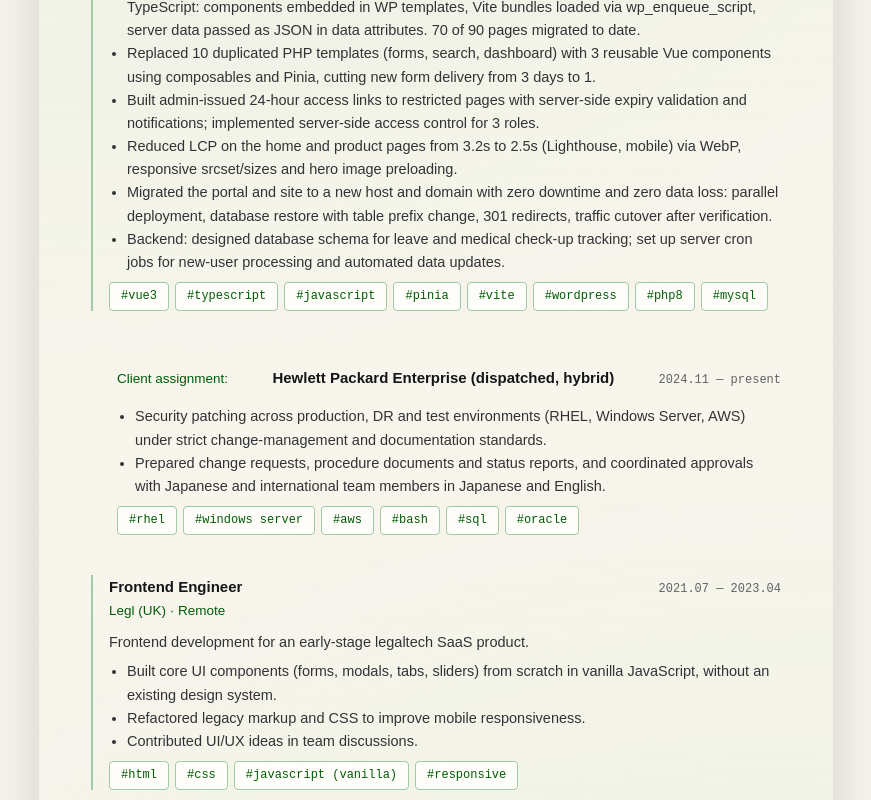
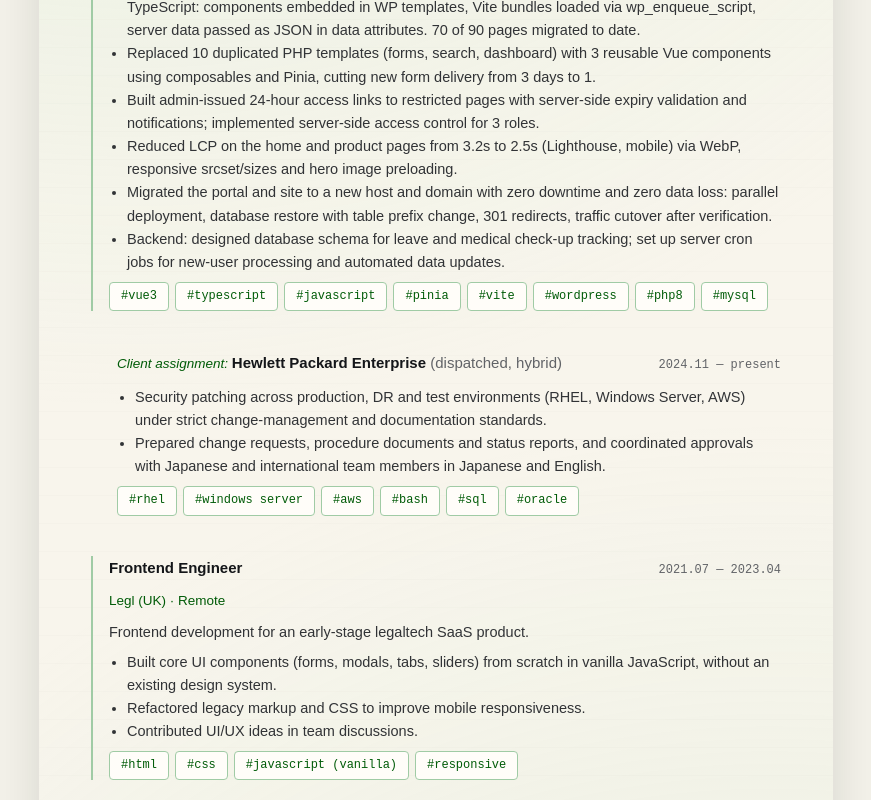
Before and after one commit to GrayMurakami/website-resume, a Nuxt app: page / in a window 1280 px wide. Shown: the part 1068-1868 px from the top of the page, without its empty margins (204-1075 px from the left). Built offline with nearby package versions, Linux system fonts and the light colour scheme.

Commit message:
style: fix for experience ver2

```diff
--- a/app/components/resume/ResumeExperience.vue
+++ b/app/components/resume/ResumeExperience.vue
@@ -74,11 +74,12 @@
 
   <div class="exp-item-sub">
     <div class="exp-head-sub">
-      <p class="exp-org-sub">
-        Client assignment:
-      </p>
       <p class="exp-title">
-        Hewlett Packard Enterprise <span>(dispatched, hybrid)</span>
+        <span class="exp-org-sub">
+          Client assignment:
+        </span>
+          Hewlett Packard Enterprise
+        <span class="exp-note">(dispatched, hybrid)</span>
       </p>
       <div class="exp-date">
         2024.11 — present
@@ -117,7 +118,7 @@
   </div>
 
   <div class="exp-item">
-    <div class="exp-head">
+    <div class="exp-head-sub">
       <div class="exp-title">
         Frontend Engineer
       </div>
@@ -185,6 +186,11 @@
   align-items: baseline;
   flex-wrap: wrap;
   gap: 4px 12px;
+  margin-bottom: 10px;
+
+  & .exp-title {
+    margin: 0;
+  }
 }
 
 .exp-title {
@@ -209,7 +215,21 @@
 .exp-org-sub {
   color: var(--accent-strong);
   font-size: 13.5px;
-  font-size: italic;
+  font-style: italic;
+  font-weight: 400;
+}
+
+.exp-note {
+  color: var(--text-muted);
+  font-weight: 400;
+}
+
+.exp-date {
+  font-family: var(--mono);
+  font-size: 12px;
+  color: var(--text-muted);
+  white-space: nowrap;
+  margin-left: auto;
 }
 
 .exp-item p {
```
